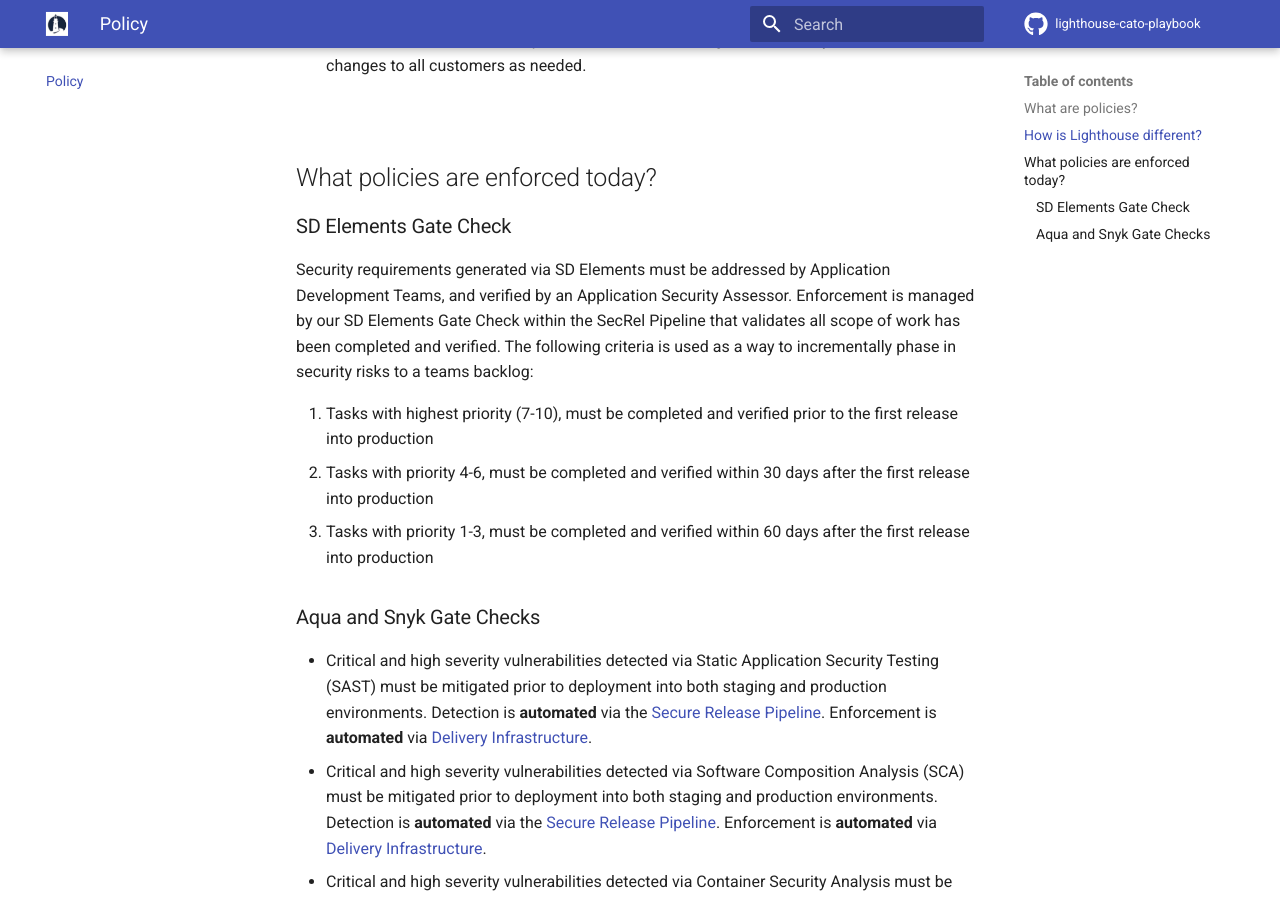
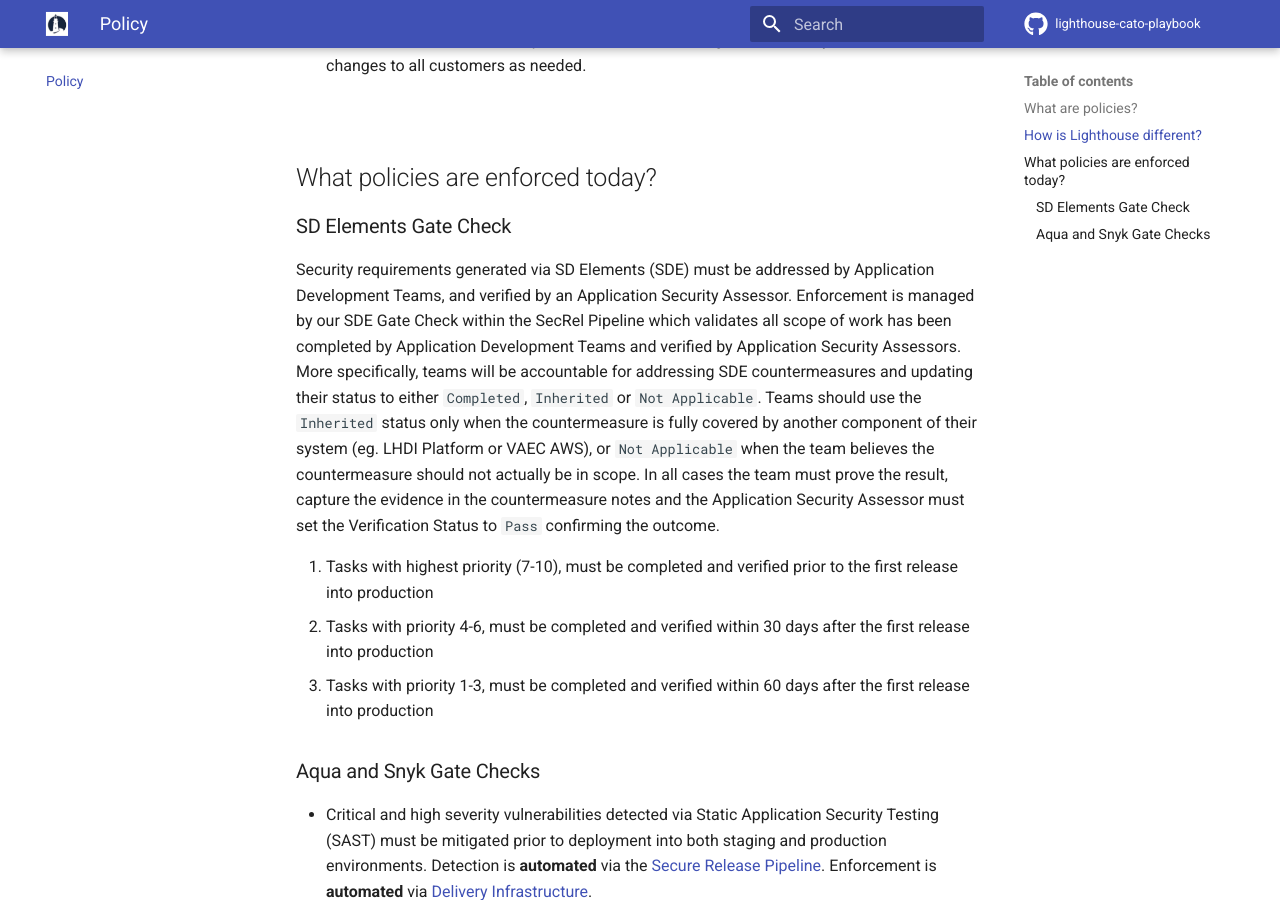
Before and after one commit to rise8-us/cato-playbook, an MkDocs documentation site: the page built from docs/policy.md, in a window 1280 px wide and 900 px high, scrolled down 672 px. Built offline with MkDocs 1.6.1 and Material for MkDocs 9.7.7, drawn with Linux system fonts in a browser that asks for light colours; comment, search, counter and statistics services are not loaded.

Commit message:
Update policy.md

```diff
--- a/docs/policy.md
+++ b/docs/policy.md
@@ -17,7 +17,7 @@ The combination of our SecRel Pipeline and embedding of Application Security Ass
 ## What policies are enforced today?
 
 ### SD Elements Gate Check
-Security requirements generated via SD Elements must be addressed by Application Development Teams, and verified by an Application Security Assessor. Enforcement is managed by our SD Elements Gate Check within the SecRel Pipeline that validates all scope of work has been completed and verified. The following criteria is used as a way to incrementally phase in security risks to a teams backlog:
+Security requirements generated via SD Elements (SDE) must be addressed by Application Development Teams, and verified by an Application Security Assessor. Enforcement is managed by our SDE Gate Check within the SecRel Pipeline which validates all scope of work has been completed by Application Development Teams and verified by Application Security Assessors. More specifically, teams will be accountable for addressing SDE countermeasures and updating their status to either `Completed`, `Inherited` or `Not Applicable`. Teams should use the `Inherited` status only when the countermeasure is fully covered by another component of their system (eg. LHDI Platform or VAEC AWS), or `Not Applicable` when the team believes the countermeasure should not actually be in scope. In all cases the team must prove the result, capture the evidence in the countermeasure notes and the Application Security Assessor must set the Verification Status to `Pass` confirming the outcome.
 
 1. Tasks with highest priority (7-10), must be completed and verified prior to the first release into production
 2. Tasks with priority 4-6, must be completed and verified within 30 days after the first release into production
```
